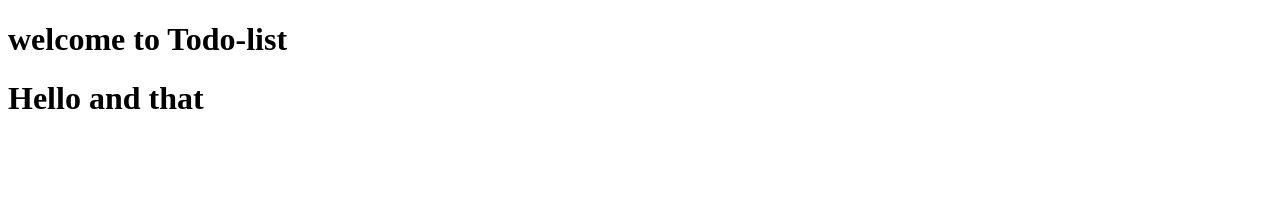
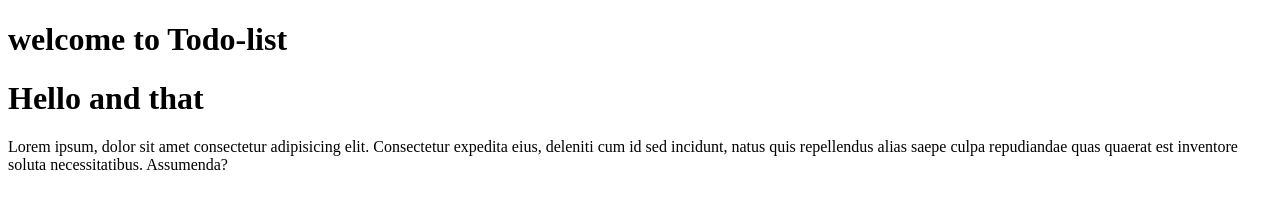
Before and after one commit to sreyletsao/Todo_list, a plain HTML site: page index.html in a window 1280 px wide. Drawn offline with Linux system fonts and the light colour scheme.

Commit message:
refactor(update more): add paragrap [jira-3]

```diff
--- a/index.html
+++ b/index.html
@@ -8,5 +8,6 @@
 <body>
     <h1>welcome to Todo-list</h1>
     <h1>Hello  and that</h1>
+    <p>Lorem ipsum, dolor sit amet consectetur adipisicing elit. Consectetur expedita eius, deleniti cum id sed incidunt, natus quis repellendus alias saepe culpa repudiandae quas quaerat est inventore soluta necessitatibus. Assumenda?</p>
 </body>
 </html>
```
